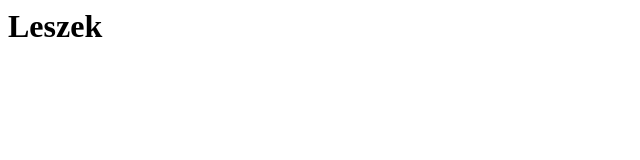
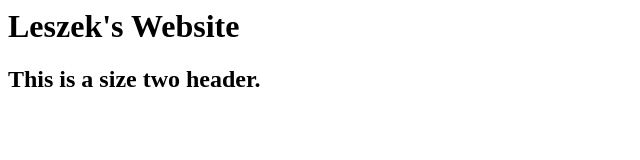
Before and after one commit to LeszekWilde/Website, a plain HTML site: page index.html in a window 1280 px wide. Shown: the whole page, without its empty margins (0-640 px from the left). Drawn offline with Linux system fonts and the light colour scheme.

Commit message:
Second commit

```diff
--- a/index.html
+++ b/index.html
@@ -1,3 +1,8 @@
 <html>
-<h1> Leszek </h1>
+    <h1>
+        Leszek's Website
+    </h1>
+    <h2>
+        This is a size two header.
+    </h2>
 </html>
```
